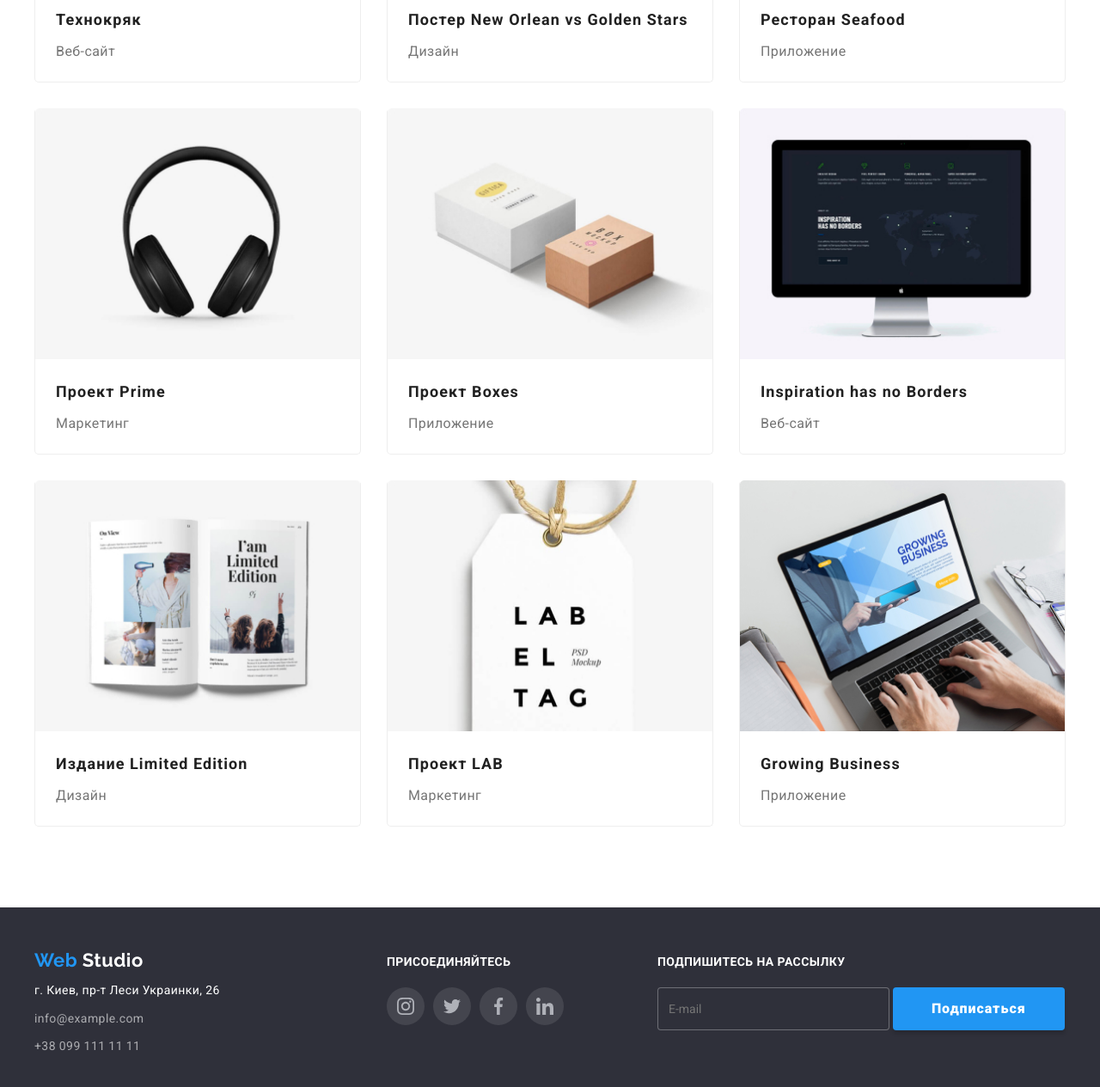
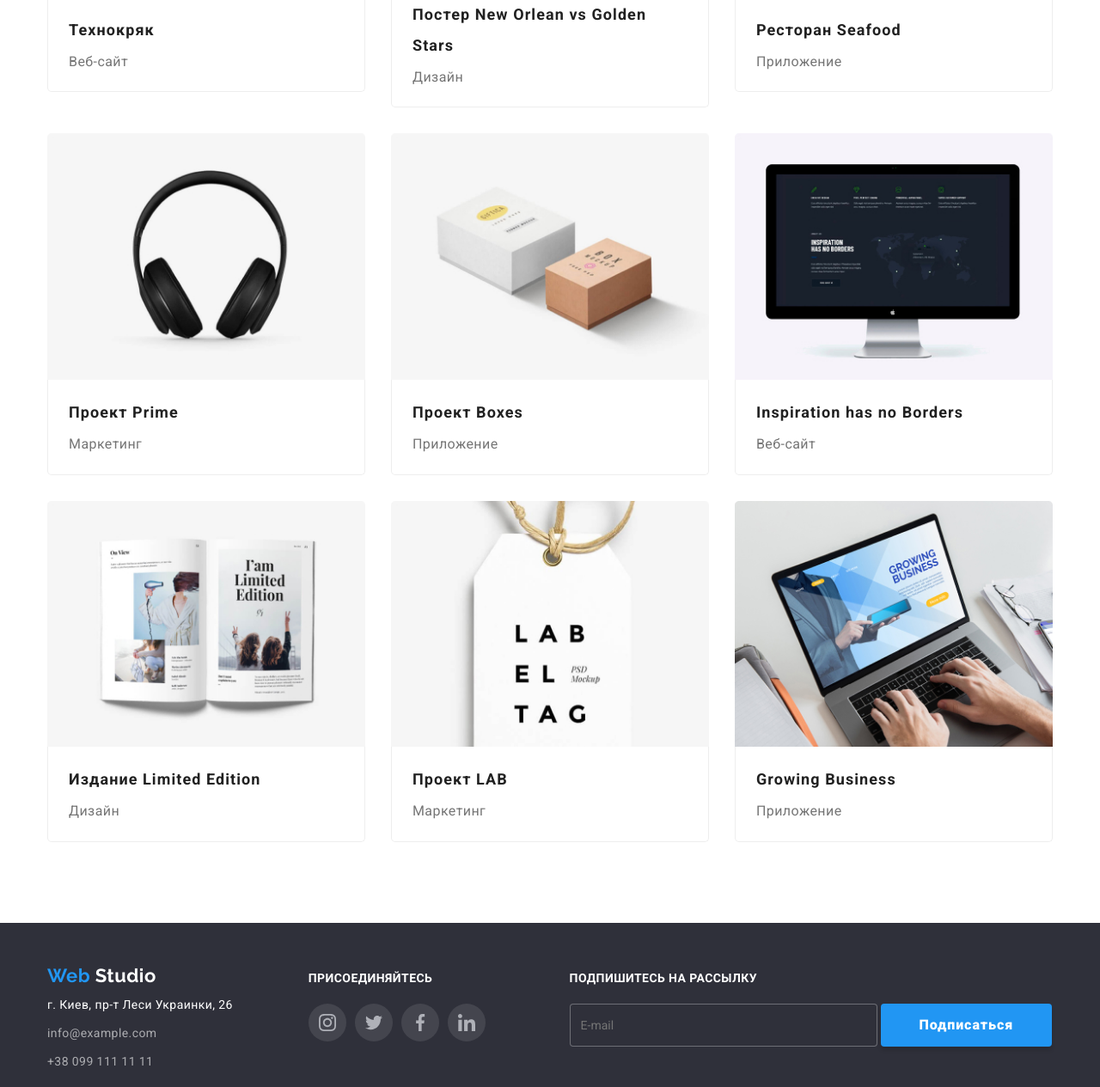
Before and after one commit to Mr-Serzh/goit-markup-hw-03, a plain HTML site: page portfolio.html in a window 1280 px wide. Shown: the part 662-1927 px from the top of the page at 86% size. Drawn offline with nearby package versions, Linux system fonts and the light colour scheme.

Commit message:
правки після вебінарв Сані

```diff
--- a/css/general.css
+++ b/css/general.css
@@ -28,7 +28,7 @@ img {
 .container {
   margin-left: auto;
   margin-right: auto;
-  width: 1230px;
+  width: 1200px;
   padding-left: 15px;
   padding-right: 15px;
 }
@@ -40,6 +40,7 @@ img {
 
 .link {
   text-decoration: none;
+  display: block;
 }
 
 .is-hidden {
@@ -186,12 +187,13 @@ img {
   display: flex;
   padding-top: 48px;
   padding-bottom: 28px;
+  align-items: baseline;
 }
 
 .address-block {
   margin-top: 0;
   margin-right: 30px;
-  width: calc((100% - 30px) / 12 * 4);
+  width: calc((100% - 30px * 2) / 12 * 3);
 }
 
 .footer .logo {
@@ -225,9 +227,8 @@ img {
 }
 
 .links-block {
-  margin-top: 8px;
   margin-right: 30px;
-  width: calc((100% - 30px) / 12 * 3);
+  width: calc((100% - 30px * 2) / 12 * 3);
 }
 
 .our.social-links {
@@ -244,8 +245,7 @@ img {
 }
 
 .exhortation-block {
-  margin-top: 8px;
-  width: calc((100% - 30px) / 12 * 5);
+  width: calc((100% - 30px) / 12 * 6);
 }
 
 .exhortation {
@@ -259,7 +259,7 @@ img {
 .input {
   background-color: #2f303a;
   color: var(--primary-white-color);
-  width: 270px;
+  width: 358px;
   height: 50px;
   border: 1px solid rgba(255, 255, 255, 0.3);
   border-radius: 4px;
--- a/css/portfolio.css
+++ b/css/portfolio.css
@@ -28,15 +28,13 @@
 .examples-portfolio {
   display: flex;
   flex-wrap: wrap;
+  align-items: center;
 }
 
 .portfolio-card {
   width: calc((100% - 30px * 2) / 3);
   margin-right: 30px;
   margin-bottom: 30px;
-  border: 1px solid #eeeeee;
-  border-top: none;
-  border-radius: 5px;
 }
 
 .examples-portfolio .item:hover,
@@ -57,6 +55,12 @@
   padding-bottom: 20px;
   padding-left: 24px;
   padding-right: 24px;
+  border-left: 1px solid #eeeeee;
+  border-right: 1px solid #eeeeee;
+  border-bottom: 1px solid #eeeeee;
+  border-bottom-right-radius: 5px;
+  border-bottom-left-radius: 5px;
+  overflow: hidden;
 }
 
 .portfolio-title {
--- a/portfolio.html
+++ b/portfolio.html
@@ -53,7 +53,7 @@
             <li class="item portfolio-card">
               <a class="link" href="">
                 <div>
-                  <img src="./images/portfolio/portfolio1.jpg" alt="Ноутбук" width="380" height="294" />
+                  <img src="./images/portfolio/portfolio1.jpg" alt="Ноутбук" width="370" height="294" />
                   <p class="portfolio-text is-hidden">
                     Технокряк это современная площадка распространения коронавируса. Компании используют эту платформу для цифрового шпионажа и атак на защищённые сервера конкурентов.
                   </p>
@@ -67,7 +67,7 @@
             <li class="item portfolio-card">
               <a class="link" href="">
                 <div>
-                  <img src="./images/portfolio/portfolio2.jpg" alt="спортсмены" width="380" height="294" />
+                  <img src="./images/portfolio/portfolio2.jpg" alt="спортсмены" width="370" height="294" />
                   <p class="portfolio-text is-hidden">
                     Технокряк это современная площадка распространения коронавируса. Компании используют эту платформу для цифрового шпионажа и атак на защищённые сервера конкурентов.
                   </p>
@@ -81,7 +81,7 @@
             <li class="item portfolio-card">
               <a class="link" href="">
                 <div>
-                  <img src="./images/portfolio/portfolio3.jpg" alt="Логотип ресторана" width="380" height="294" />
+                  <img src="./images/portfolio/portfolio3.jpg" alt="Логотип ресторана" width="370" height="294" />
                   <p class="portfolio-text is-hidden">
                     Технокряк это современная площадка распространения коронавируса. Компании используют эту платформу для цифрового шпионажа и атак на защищённые сервера конкурентов.
                   </p>
@@ -95,7 +95,7 @@
             <li class="item portfolio-card">
               <a class="link" href="">
                 <div>
-                  <img src="./images/portfolio/portfolio4.jpg" alt="Наушники" width="380" height="294" />
+                  <img src="./images/portfolio/portfolio4.jpg" alt="Наушники" width="370" height="294" />
                   <p class="portfolio-text is-hidden">
                     Технокряк это современная площадка распространения коронавируса. Компании используют эту платформу для цифрового шпионажа и атак на защищённые сервера конкурентов.
                   </p>
@@ -109,7 +109,7 @@
             <li class="item portfolio-card">
               <a class="link" href="">
                 <div>
-                  <img src="./images/portfolio/portfolio5.jpg" alt="Коробки" width="380" height="294" />
+                  <img src="./images/portfolio/portfolio5.jpg" alt="Коробки" width="370" height="294" />
                   <p class="portfolio-text is-hidden">
                     Технокряк это современная площадка распространения коронавируса. Компании используют эту платформу для цифрового шпионажа и атак на защищённые сервера конкурентов.
                   </p>
@@ -123,7 +123,7 @@
             <li class="item portfolio-card">
               <a class="link" href="">
                 <div>
-                  <img src="./images/portfolio/portfolio6.jpg" alt="Монитор" width="380" height="294" />
+                  <img src="./images/portfolio/portfolio6.jpg" alt="Монитор" width="370" height="294" />
                   <p class="portfolio-text is-hidden">
                     Технокряк это современная площадка распространения коронавируса. Компании используют эту платформу для цифрового шпионажа и атак на защищённые сервера конкурентов.
                   </p>
@@ -137,7 +137,7 @@
             <li class="item portfolio-card">
               <a class="link" href="">
                 <div>
-                  <img src="./images/portfolio/portfolio7.jpg" alt="Книга" width="380" height="294" />
+                  <img src="./images/portfolio/portfolio7.jpg" alt="Книга" width="370" height="294" />
                   <p class="portfolio-text is-hidden">
                     Технокряк это современная площадка распространения коронавируса. Компании используют эту платформу для цифрового шпионажа и атак на защищённые сервера конкурентов.
                   </p>
@@ -151,7 +151,7 @@
             <li class="item portfolio-card">
               <a class="link" href="">
                 <div>
-                  <img src="./images/portfolio/portfolio8.jpg" alt="Этикетка" width="380" height="294" />
+                  <img src="./images/portfolio/portfolio8.jpg" alt="Этикетка" width="370" height="294" />
                   <p class="portfolio-text is-hidden">
                     Технокряк это современная площадка распространения коронавируса. Компании используют эту платформу для цифрового шпионажа и атак на защищённые сервера конкурентов.
                   </p>
@@ -165,7 +165,7 @@
             <li class="item portfolio-card">
               <a class="link" href="">
                 <div>
-                  <img src="./images/portfolio/portfolio9.jpg" alt="Ноутбук" width="380" height="294" />
+                  <img src="./images/portfolio/portfolio9.jpg" alt="Ноутбук" width="370" height="294" />
                   <p class="portfolio-text is-hidden">
                     Технокряк это современная площадка распространения коронавируса. Компании используют эту платформу для цифрового шпионажа и атак на защищённые сервера конкурентов.
                   </p>
```
Also changed, not shown: css/main.css (+9 -3 lines), index.html (+7 -7 lines).
